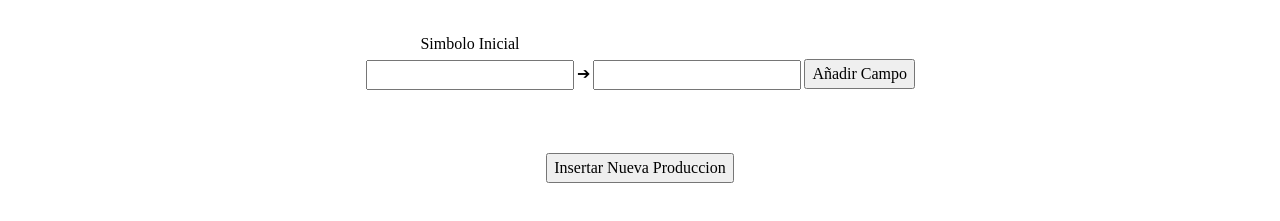
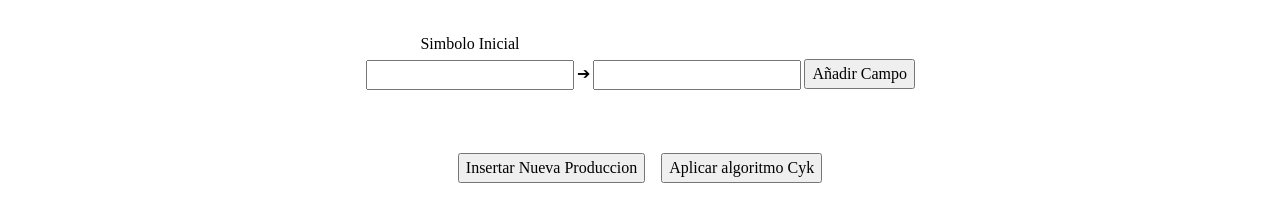
Before and after one commit to JunaiCode/cyk-algorithm, a plain HTML site: page index.html in a window 1280 px wide. Both pictures are taken after a click on the button "Ingresar Gramatica". Shown: the part 51-272 px from the top of the page. Drawn offline with Linux system fonts and the light colour scheme.

Commit message:
add cyk button

```diff
--- a/index.html
+++ b/index.html
@@ -22,7 +22,10 @@
         </tbody>
     </table>
     <button class="insert-gram center"> Ingresar Gramatica</button>
-    <button class="insertProduction center hidden">Insertar Nueva Produccion</button>
+    <div class="buttons center">
+        <button class="insertProduction  hidden">Insertar Nueva Produccion</button>
+        <button class="applyCYK  hidden">Aplicar algoritmo Cyk </button>
+    </div>
 <script src="/js/script.js" type="module"></script>
 </body>
 </html>
--- a/js/script.js
+++ b/js/script.js
@@ -8,4 +8,8 @@ d.addEventListener("click",e=>{
     if(e.target.matches(".insertField")){
         insertNewField(e.target);
     }
+
+    if(e.target.matches(".applyCYK")){
+        //CODIGO ALGORITMO
+    }
 })
--- a/js/ui.js
+++ b/js/ui.js
@@ -13,6 +13,7 @@ function showElement(selector){
 export function insertNewProduction(){
     hideElement(".insert-gram");
     showElement(".insertProduction");
+    showElement(".applyCYK");
     showElement(".dynamic-table");
     const $tbody = d.querySelector(".dynamic-table-body");
     const tr = d.createElement("tr");
--- a/style.css
+++ b/style.css
@@ -84,3 +84,13 @@
     display: table;
     margin: 2rem auto;
 }
+
+.buttons{
+    display: flex;
+    flex-direction: row;
+    justify-content: center;
+}
+
+.insertProduction{
+    margin-right:1rem;
+}
```
